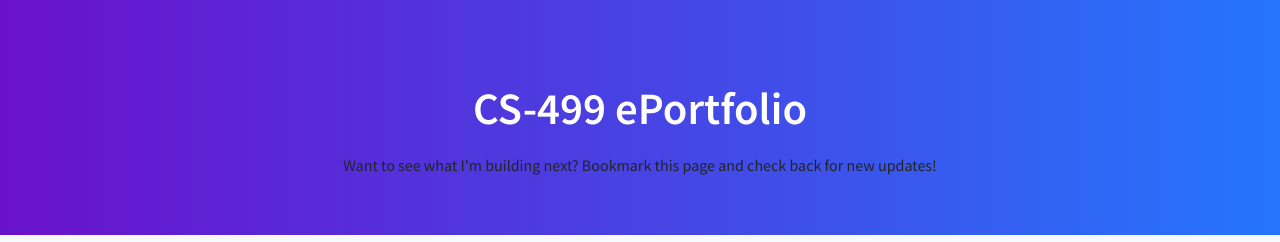
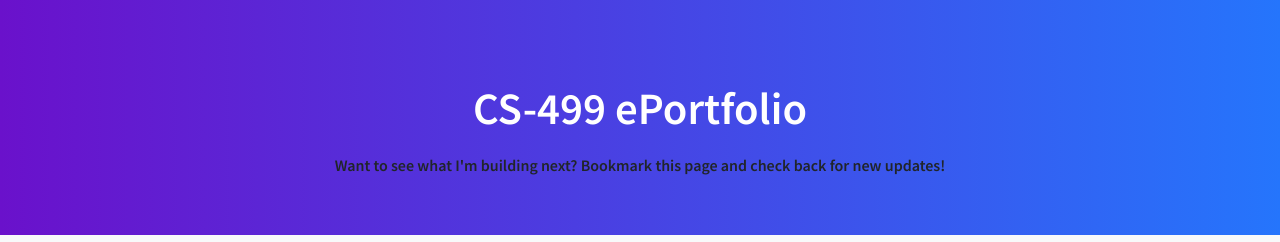
Before and after one commit to JaCoronado1/CS499, a plain HTML site: page index.html in a window 1280 px wide. Shown: the top 242 px of the page. Drawn offline with Linux system fonts and the light colour scheme.

Commit message:
Update index.html

```diff
--- a/index.html
+++ b/index.html
@@ -96,7 +96,7 @@
 <body>
   <header>
     <h1>CS-499 ePortfolio</h1>
-    <p><strong></strong>Want to see what I'm building next? Bookmark this page and check back for new updates!</strong></p>
+    <p><strong>Want to see what I'm building next? Bookmark this page and check back for new updates!</strong></p>
   </header>
   <main>
     <h2>Introduction</h2>
```
